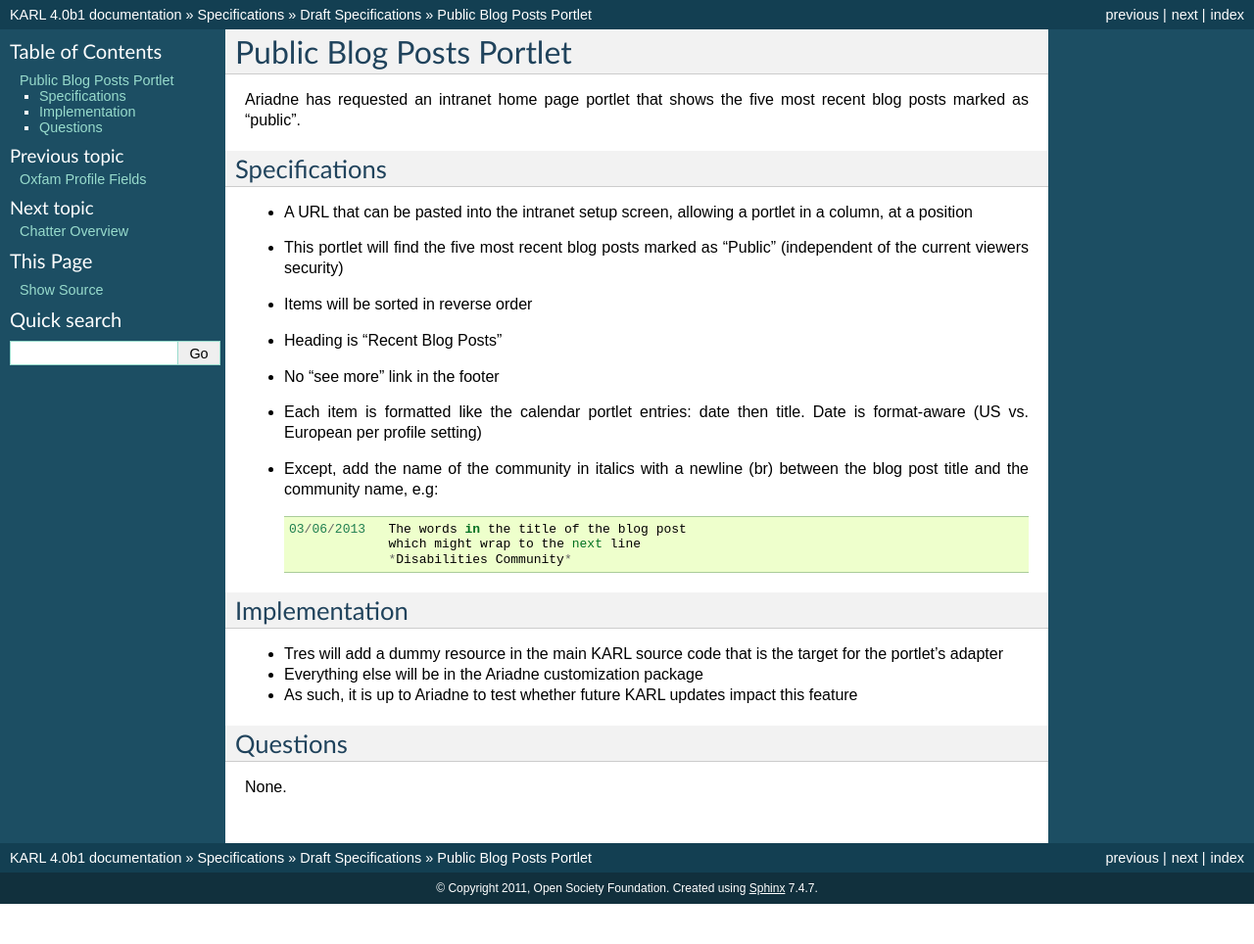
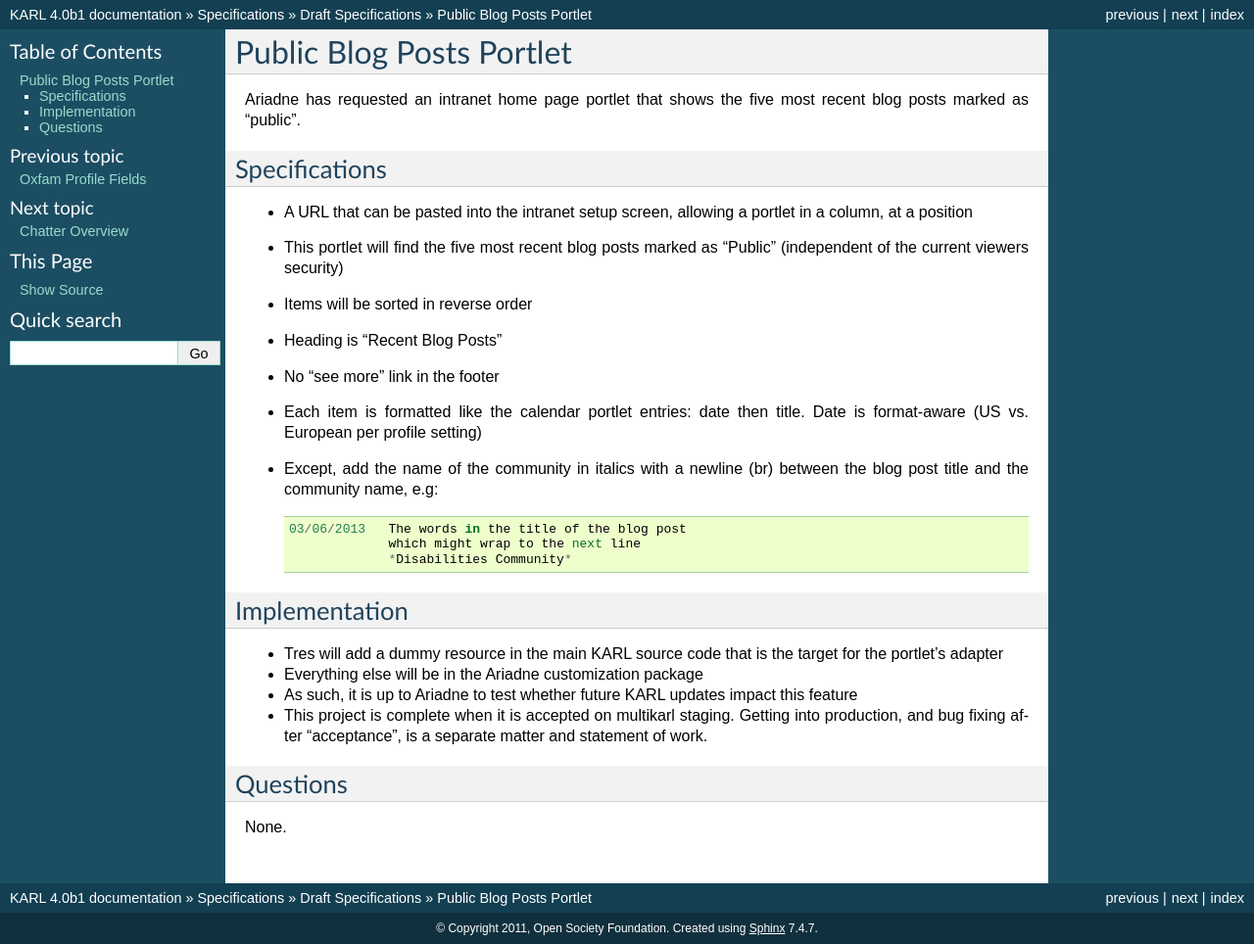
Before and after one commit to karlproject/karldocs, a Sphinx documentation site: the page built from docs/specs/drafts/public-blogposts-portlet.rst, in a window 1280 px wide. Shown: the whole page at 98% size. Built offline with Sphinx 7.4.7, drawn with Linux system fonts in a browser that asks for light colours; before the commit the page ends 923 px from its top, so only the background shows below that.

Commit message:
Note about scope.

```diff
--- a/docs/specs/drafts/oxfam-profile-fields.rst
+++ b/docs/specs/drafts/oxfam-profile-fields.rst
@@ -57,6 +57,10 @@
 - As such, it is up to Oxfam to test whether future KARL updates
   impact this feature
 
+- This project is complete when it is accepted on multikarl staging.
+  Getting into production, and bug fixing after "acceptance",
+  is a separate matter and statement of work.
+
 Questions
 =========
 
--- a/docs/specs/drafts/public-blogposts-portlet.rst
+++ b/docs/specs/drafts/public-blogposts-portlet.rst
@@ -41,6 +41,10 @@
 - As such, it is up to Ariadne to test whether future KARL updates
   impact this feature
 
+- This project is complete when it is accepted on multikarl staging.
+  Getting into production, and bug fixing after "acceptance",
+  is a separate matter and statement of work.
+
 Questions
 =========
 
```
